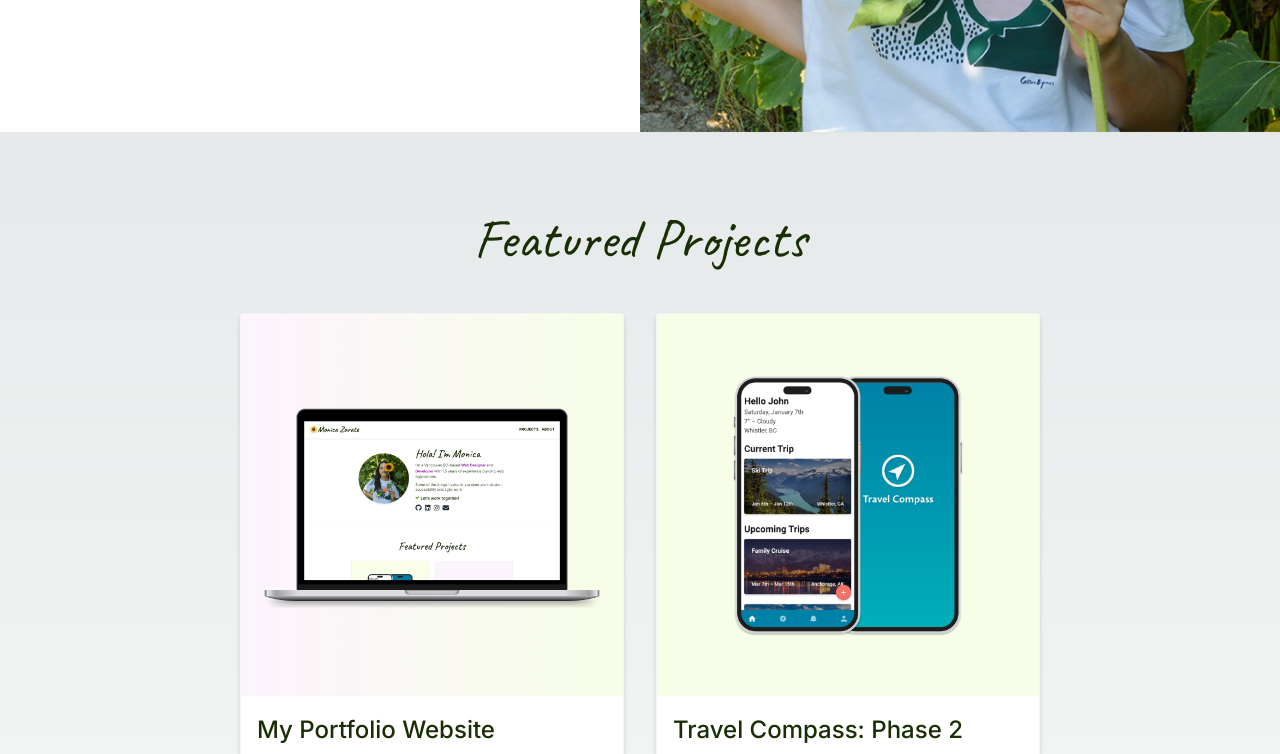
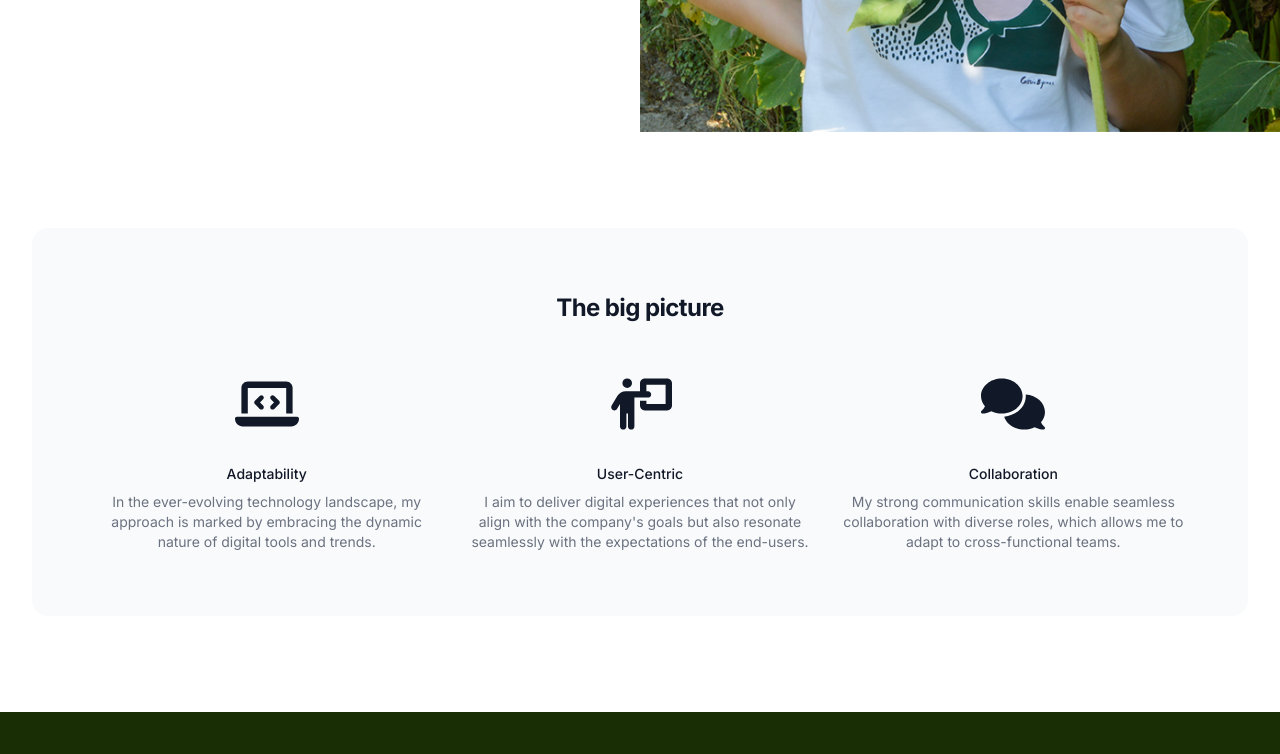
Before and after one commit to monica-zarate/nextjs-portfolio, a Next.js app: page / in a window 1280 px wide. Shown: the part 700-1454 px from the top of the page. Built offline with nearby package versions, Linux system fonts and the light colour scheme.

Commit message:
Added Highlights section styles and content.

```diff
--- /dev/null
+++ b/src/app/_components/Highlights.tsx
@@ -0,0 +1,39 @@
+// Vendor imports
+import { FontAwesomeIcon } from '@fortawesome/react-fontawesome';
+
+// Project imports
+import { pagesContent } from "../constants"
+
+export default function Highlights() {
+    const { copy } = pagesContent.highlights;
+    return (
+        <div className="bg-white">
+            <div className="mx-auto max-w-7xl px-4 py-24 sm:px-6 lg:px-8">
+                <div className="rounded-2xl bg-gray-50 px-6 py-16 sm:p-16">
+                <div className="mx-auto max-w-xl lg:max-w-none">
+                    <div className="text-center">
+                    <h2 className="text-2xl font-bold tracking-tight text-gray-900">
+                        {copy.h2}
+                    </h2>
+                    </div>
+                    <div className="mx-auto mt-12 grid max-w-sm grid-cols-1 gap-x-8 gap-y-10 sm:max-w-none lg:grid-cols-3">
+                    {copy.skills.map((skill) => (
+                        <div key={skill.name} className="text-center sm:flex sm:text-left lg:block lg:text-center">
+                        <div className="sm:flex-shrink-0">
+                            <div className="flow-root">
+                            <FontAwesomeIcon className="mx-auto h-16 w-16 text-gray-900" icon={skill.img} />
+                            </div>
+                        </div>
+                        <div className="mt-3 sm:ml-6 sm:mt-0 lg:ml-0 lg:mt-6">
+                            <h3 className="text-sm font-medium text-gray-900">{skill.name}</h3>
+                            <p className="mt-2 text-sm text-gray-500">{skill.description}</p>
+                        </div>
+                        </div>
+                    ))}
+                    </div>
+                </div>
+                </div>
+            </div>
+        </div>
+    )
+}
--- a/src/app/constants/index.js
+++ b/src/app/constants/index.js
@@ -1,4 +1,9 @@
-import { faEnvelope } from "@fortawesome/free-solid-svg-icons";
+import {
+  faEnvelope,
+  faLaptopCode,
+  faPersonChalkboard,
+  faComments,
+} from "@fortawesome/free-solid-svg-icons";
 import {
   faGithub,
   faLinkedin,
@@ -100,6 +105,31 @@ export const pagesContent = {
             isHighlight: false,
           },
         ],
+      ],
+    },
+  },
+  highlights: {
+    copy: {
+      h2: "The big picture",
+      skills: [
+        {
+          name: "Adaptability",
+          img: faLaptopCode,
+          description:
+            "In the ever-evolving technology landscape, my approach is marked by embracing the dynamic nature of digital tools and trends.",
+        },
+        {
+          name: "User-Centric",
+          img: faPersonChalkboard,
+          description:
+            "I aim to deliver digital experiences that not only align with the company's goals but also resonate seamlessly with the expectations of the end-users.",
+        },
+        {
+          name: "Collaboration",
+          img: faComments,
+          description:
+            "My strong communication skills enable seamless collaboration with diverse roles, which allows me to adapt to cross-functional teams.",
+        },
       ],
     },
   },
--- a/src/app/page.tsx
+++ b/src/app/page.tsx
@@ -4,7 +4,7 @@ import { AnimatePresence, motion as m } from "framer-motion";
 
 // Project imports
 import Intro from "./_components/Intro";
-import Featured from "./_components/Featured";
+import Highlights from "./_components/Highlights";
 
 export default function Home() {
   return (
@@ -12,7 +12,7 @@ export default function Home() {
       <m.div initial={{opacity: 0}} animate={{opacity: 1}} transition={{duration: 0.3, ease: 'easeInOut'}} exit={{opacity: 0}}>
         <main>
         <Intro/>
-        <Featured/>
+        <Highlights/>
         </main>
       </m.div>
     </AnimatePresence>
```
